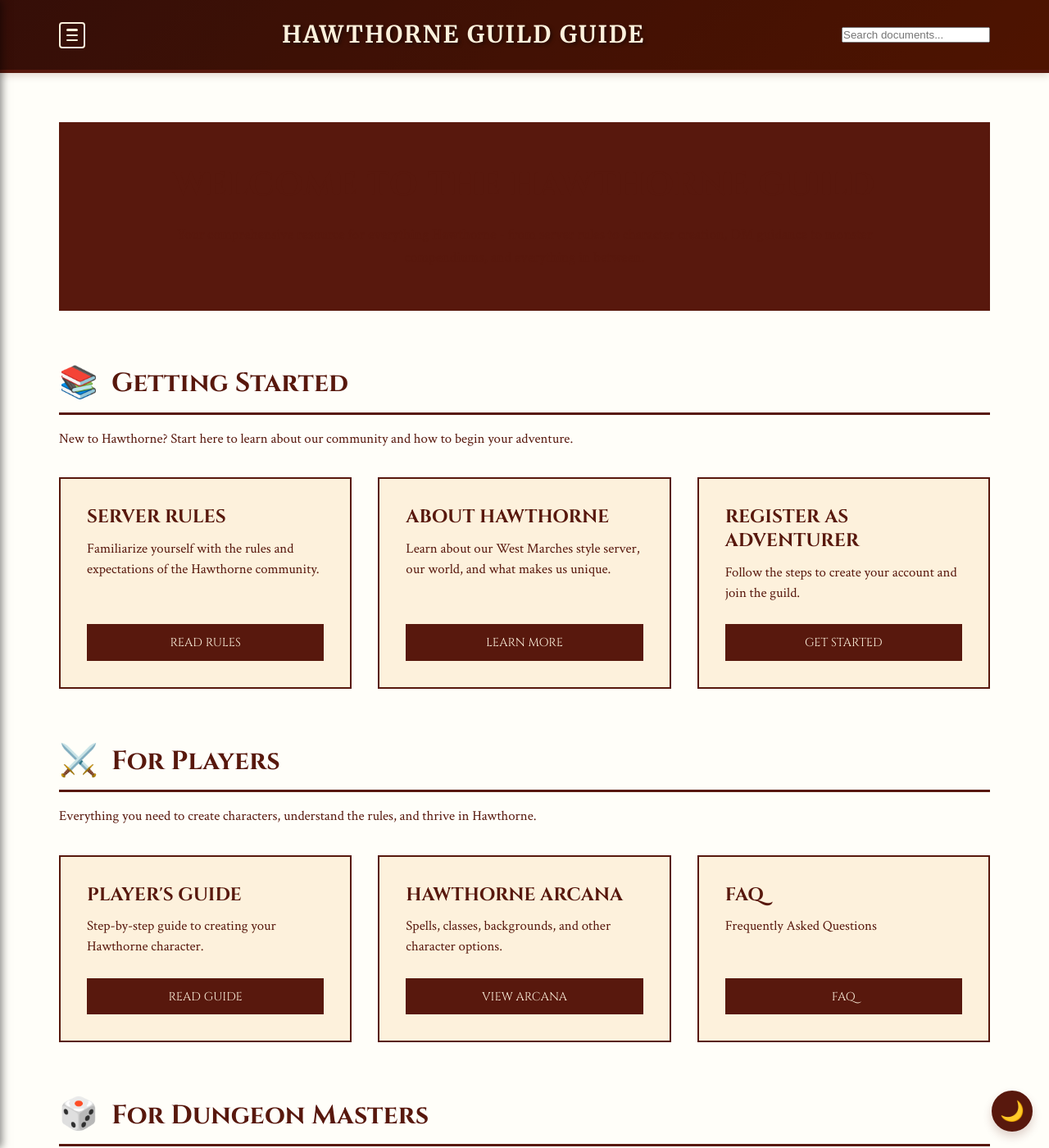
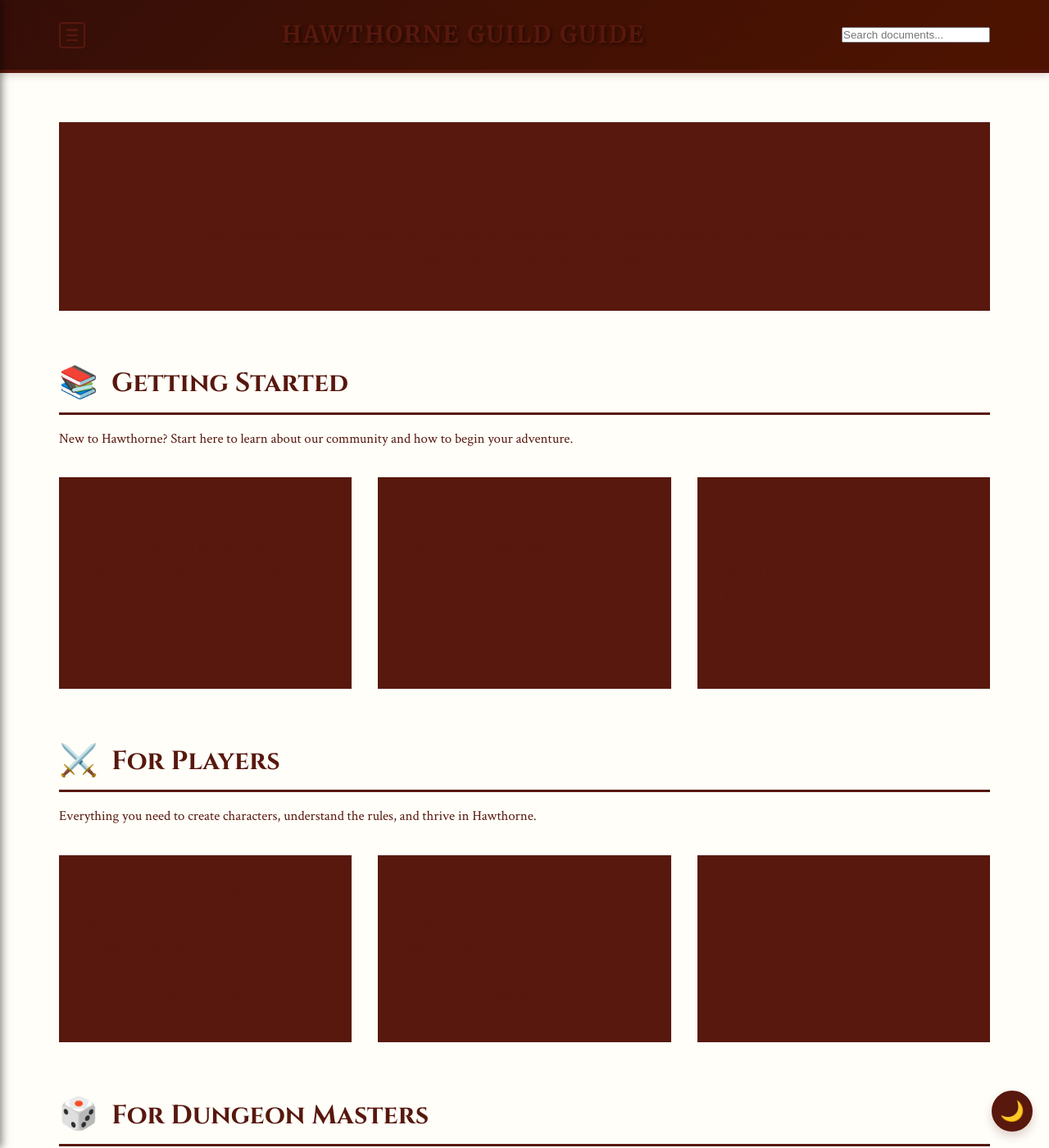
Before and after one commit to coconutswallow/Guides, a Jekyll site: the page built from index.html, in a window 1280 px wide and 1400 px high. Shown: the whole window at 82% size. Built offline with Jekyll 4.4.1, drawn with Linux system fonts in a browser that asks for light colours; comment, search, counter and statistics services are not loaded.

Commit message:
Update style.css

```diff
--- a/assets/css/style.css
+++ b/assets/css/style.css
@@ -19,7 +19,7 @@
   /* Light Mode Colors (Default) */
   --color-primary: #58180D;
   --color-secondary: #822000;
-  --color-bg-light: #FDF1DC;
+  --color-bg-light: #58180D;
   --color-bg-medium: #F5E6D3;
   --color-bg-page: #FFFEF9;
   --color-text: #58180D;
```
